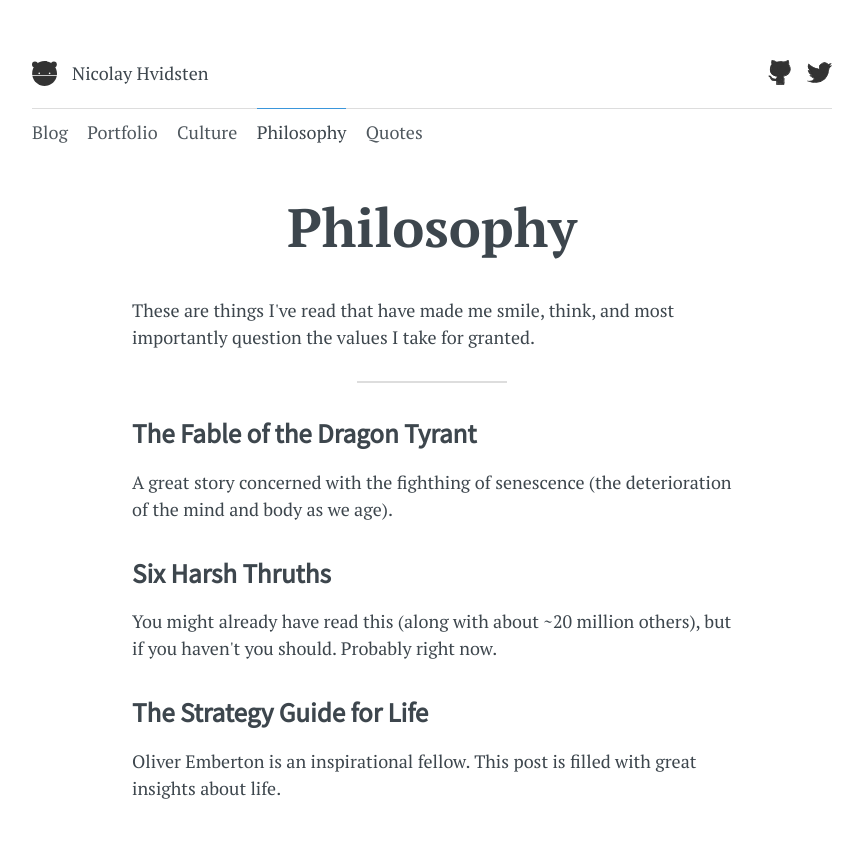
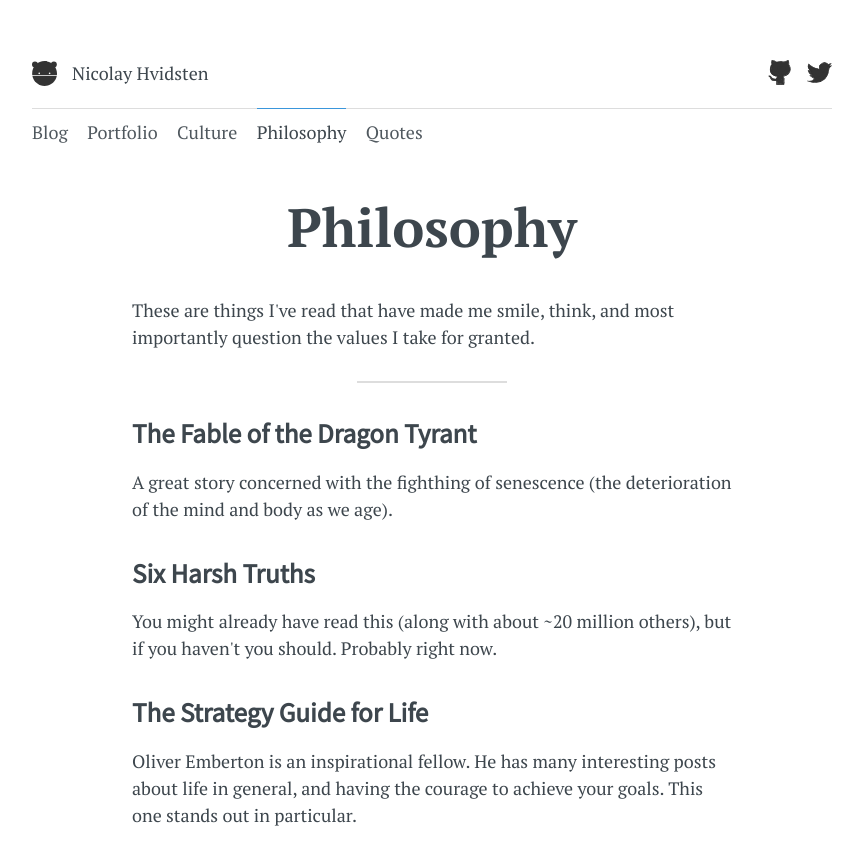
Before and after one commit to nicohvi/nicohvi.github.io, a Jekyll site: the page built from philosophy/index.html, in a window 1280 px wide. Shown: the top 865 px of the page, without its empty margins (208-1071 px from the left). Built offline with Jekyll 4.4.1, drawn with Linux system fonts in a browser that asks for light colours; nearby versions of some CDN libraries.

Commit message:
text fixes

```diff
--- a/_data/philosophy.yml
+++ b/_data/philosophy.yml
@@ -3,7 +3,7 @@
   desc:   A great story concerned with the fighthing of senescence
           (the deterioration of the mind and body as we age).
 
-- title:  Six Harsh Thruths
+- title:  Six Harsh Truths
   link:   http://www.cracked.com/blog/6-harsh-truths-that-will-make-you-better-person/
   desc:   You might already have read this (along with about ~20
           million others), but if you haven't you should.
@@ -11,5 +11,7 @@
 
 - title:  The Strategy Guide for Life
   link:   http://oliveremberton.com/2014/life-is-a-game-this-is-your-strategy-guide/
-  desc:   Oliver Emberton is an inspirational fellow. This
-          post is filled with great insights about life.
+  desc:   Oliver Emberton is an inspirational fellow. He has many
+          interesting posts about life in general, and having the
+          courage to achieve your goals. This one stands out in
+          particular.
```
